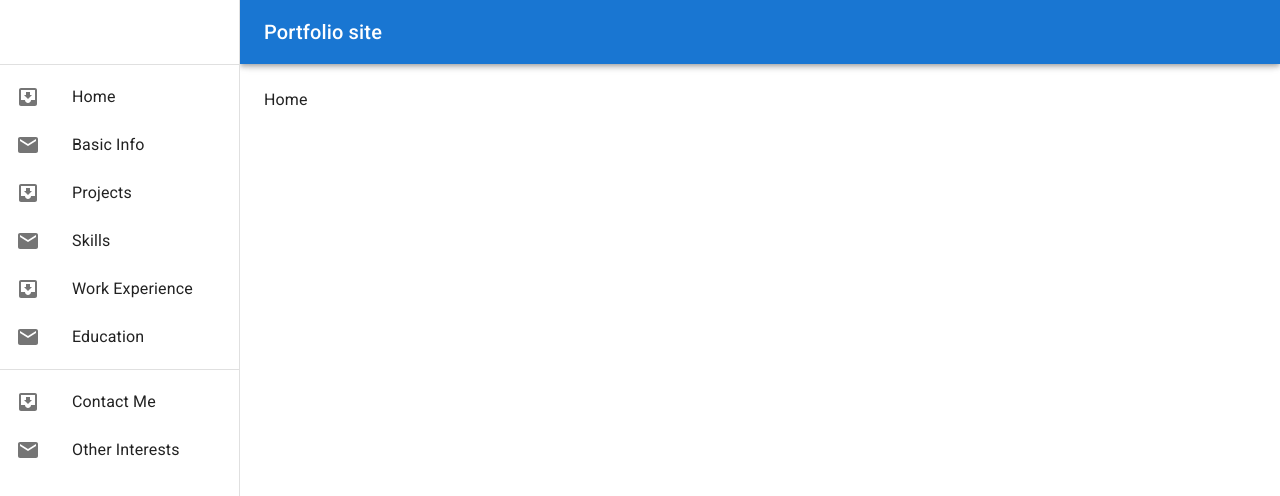
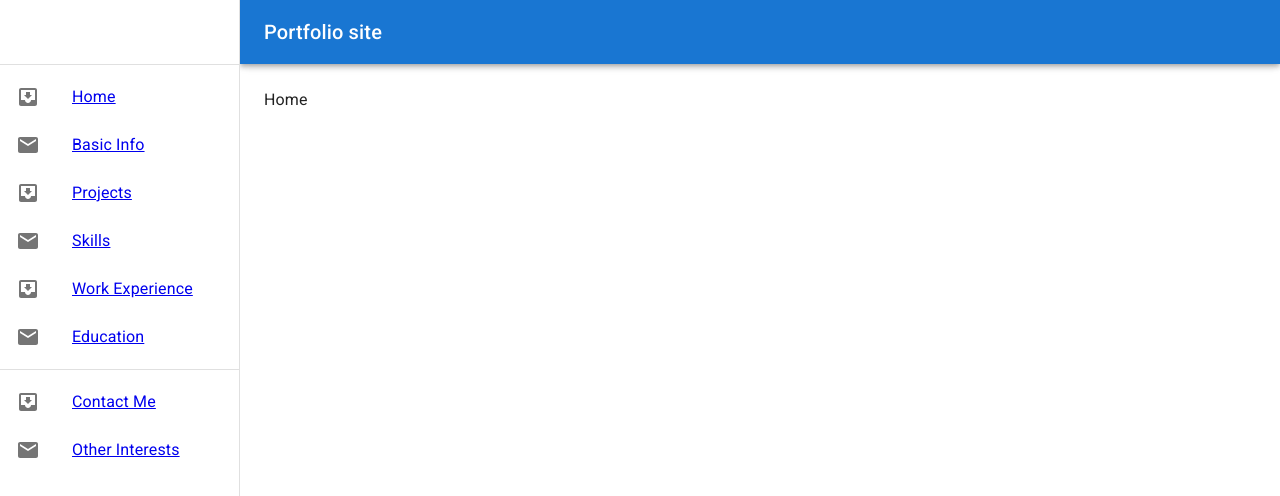
Before and after one commit to rolfisub/portfolio, a React (Create React App) app in the folder frontend/web/: page / in a window 1280 px wide. Shown: the top 496 px of the page. Built offline with nearby package versions, Linux system fonts and the light colour scheme.

Commit message:
adding links to routes

```diff
--- a/frontend/web/src/routes/LayoutHome.tsx
+++ b/frontend/web/src/routes/LayoutHome.tsx
@@ -15,7 +15,7 @@ import MailIcon from "@mui/icons-material/Mail";
 import MenuIcon from "@mui/icons-material/Menu";
 import Toolbar from "@mui/material/Toolbar";
 import Typography from "@mui/material/Typography";
-import { Outlet } from "react-router-dom";
+import { Link, Outlet } from "react-router-dom";
 
 const drawerWidth = 240;
 
@@ -38,39 +38,50 @@ export default function LayoutHome() {
     }
   };
 
+  const firstSection = [
+    ["Home", "/"],
+    ["Basic Info", "/basic-info"],
+    ["Projects", "/projects"],
+    ["Skills", "/skills"],
+    ["Work Experience", "/work-experience"],
+    ["Education", "/education"],
+  ];
+
+  const secondSection = [
+    ["Contact Me", "/contact-me"],
+    ["Other Interests", "/other-interests"],
+  ];
+
   const drawer = (
     <div>
       <Toolbar />
       <Divider />
       <List>
-        {[
-          "Home",
-          "Basic Info",
-          "Projects",
-          "Skills",
-          "Work Experience",
-          "Education",
-        ].map((text, index) => (
+        {firstSection.map(([text, path], index) => (
           <ListItem key={text} disablePadding>
+            <Link to={path}>
               <ListItemButton>
                 <ListItemIcon>
                   {index % 2 === 0 ? <InboxIcon /> : <MailIcon />}
                 </ListItemIcon>
                 <ListItemText primary={text} />
               </ListItemButton>
+            </Link>
           </ListItem>
         ))}
       </List>
       <Divider />
       <List>
-        {["Contact Me", "Other Interests"].map((text, index) => (
+        {secondSection.map(([text, path], index) => (
           <ListItem key={text} disablePadding>
+            <Link to={path}>
               <ListItemButton>
                 <ListItemIcon>
                   {index % 2 === 0 ? <InboxIcon /> : <MailIcon />}
                 </ListItemIcon>
                 <ListItemText primary={text} />
               </ListItemButton>
+            </Link>
           </ListItem>
         ))}
       </List>
```
Lines whose indentation alone changed are shown as unchanged.
